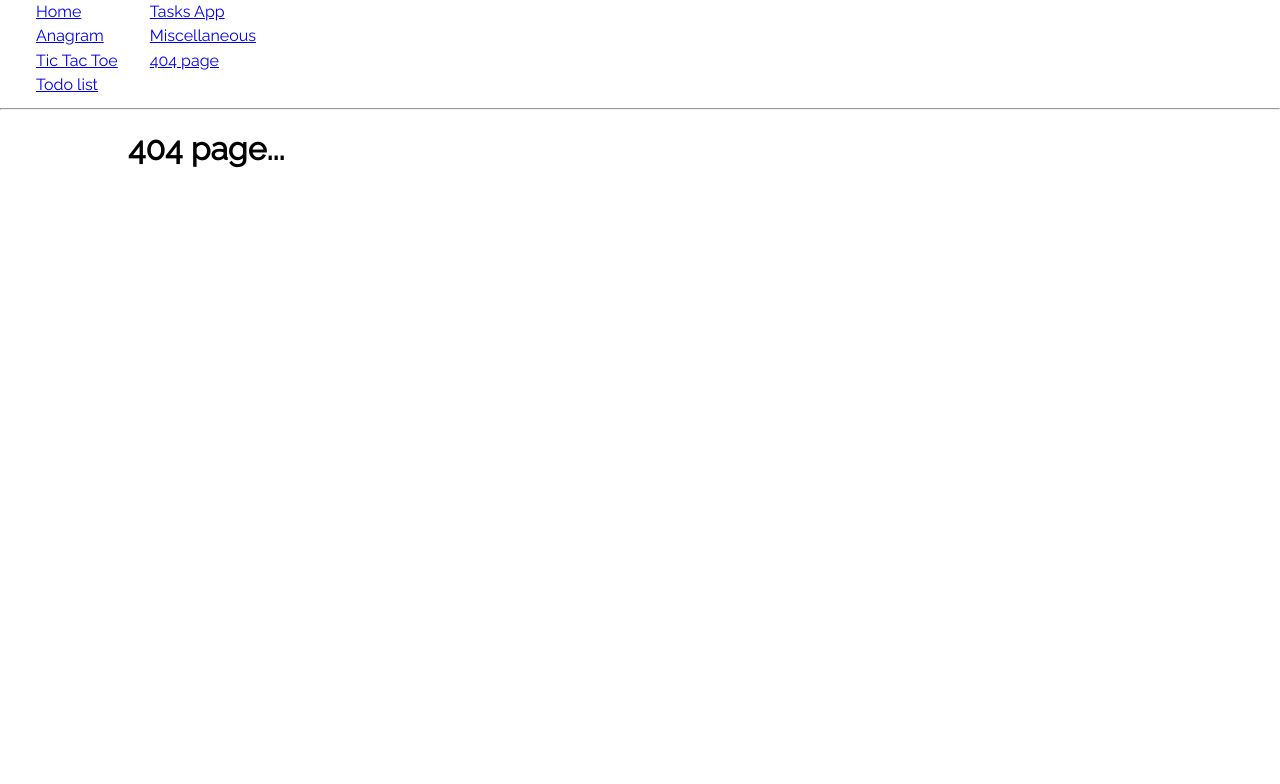
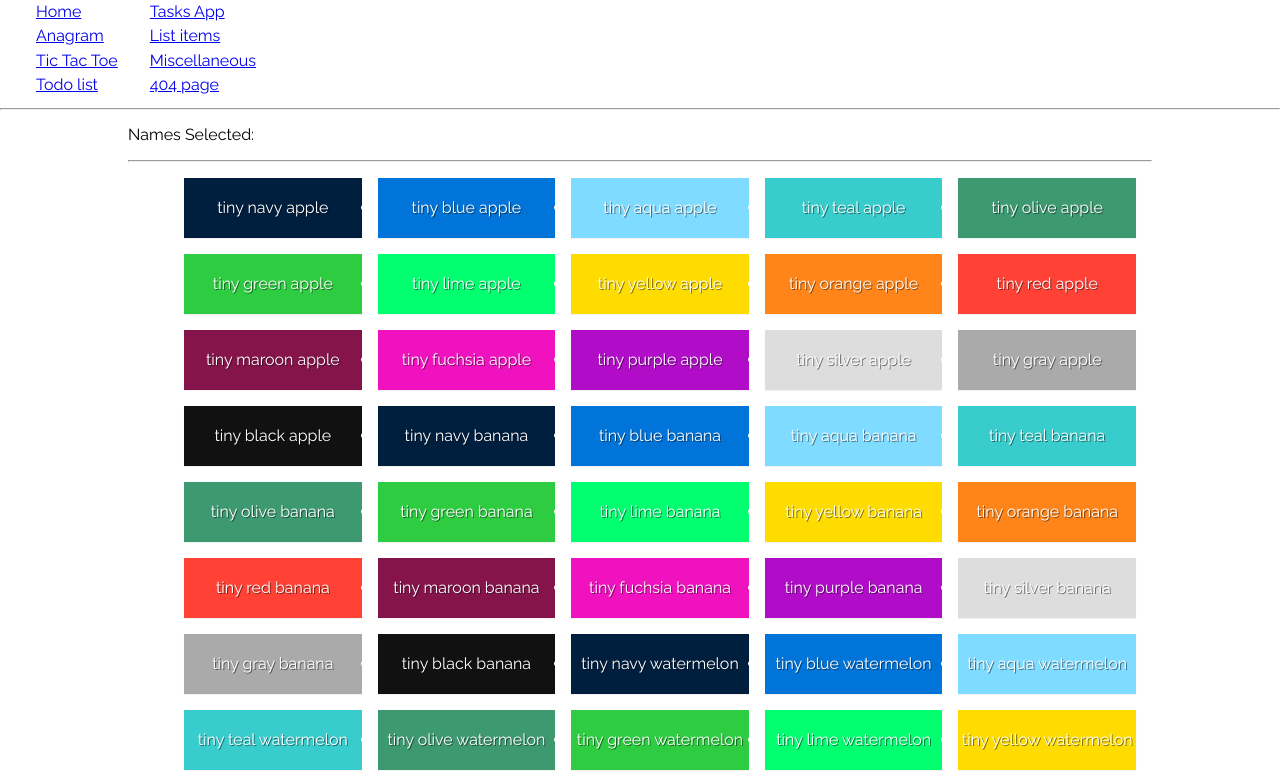
Before and after one commit to daigof/daigof.github.io, a React (Create React App) app: page /examples-2022-react-ts/list-items in a window 1280 px wide. Before the commit this address had no page. Shown: the top 784 px of the page. Built offline with nearby package versions, Linux system fonts and the light colour scheme.

Commit message:
list item selector

```diff
--- a/src/components/layout/index.tsx
+++ b/src/components/layout/index.tsx
@@ -24,6 +24,9 @@ const Layout = () => (
           <Link to="/tasks-app">Tasks App</Link>
         </li>
         <li>
+          <Link to="/list-items">List items</Link>
+        </li>
+        <li>
           <Link to="/misc">Miscellaneous</Link>
         </li>
         <li>
--- /dev/null
+++ b/src/components/listItemsSelector/index.tsx
@@ -0,0 +1,42 @@
+import React, { useState } from "react";
+
+import items from "./items";
+import ListItem from "./listItem";
+import "./styles.css";
+
+const ListItemsSelector = () => {
+  const [selectedNamesList, setSelectedNamesList] = useState<Array<string>>([]);
+
+  const handleSelection = (name: string) => {
+    if (selectedNamesList.includes(name)) {
+      // Remove item
+      setSelectedNamesList((selectedNamesList) =>
+        selectedNamesList.filter((item) => item !== name)
+      );
+    } else {
+      // Add item
+      setSelectedNamesList((selectedNamesList) => [...selectedNamesList, name]);
+    }
+  };
+
+  return (
+    <>
+      <div>
+        <p>Names Selected: {selectedNamesList.join(", ")}</p>
+      </div>
+      <hr />
+      <ul className="List">
+        {items.map((item) => (
+          <ListItem
+            key={item.name}
+            item={item}
+            isSelected={selectedNamesList.includes(item.name)}
+            handleSelection={handleSelection}
+          />
+        ))}
+      </ul>
+    </>
+  );
+};
+
+export default ListItemsSelector;
--- /dev/null
+++ b/src/components/listItemsSelector/items.ts
@@ -0,0 +1,62 @@
+// @ts-nocheck
+const sizes = ["tiny", "small", "medium", "large", "huge"];
+const colors = [
+  "navy",
+  "blue",
+  "aqua",
+  "teal",
+  "olive",
+  "green",
+  "lime",
+  "yellow",
+  "orange",
+  "red",
+  "maroon",
+  "fuchsia",
+  "purple",
+  "silver",
+  "gray",
+  "black",
+];
+const fruits = [
+  "apple",
+  "banana",
+  "watermelon",
+  "orange",
+  "peach",
+  "tangerine",
+  "pear",
+  "kiwi",
+  "mango",
+  "pineapple",
+];
+
+const items = sizes.reduce(
+  (items, size) => [
+    ...items,
+    ...fruits.reduce(
+      (acc1, fruit) => [
+        ...acc1,
+        ...colors.reduce(
+          (acc2, color) => [
+            ...acc2,
+            {
+              name: `${size} ${color} ${fruit}`,
+              color,
+            },
+          ],
+          []
+        ),
+      ],
+      []
+    ),
+  ],
+  []
+);
+
+export interface Item {
+  name: string;
+  color: string;
+}
+
+export default items as Item[];
--- /dev/null
+++ b/src/components/listItemsSelector/listItem.tsx
@@ -0,0 +1,42 @@
+import React, { useEffect, useRef } from "react";
+
+import type { Item } from "./items";
+
+interface ListItemProps {
+  item: Item;
+  handleSelection: (itemName: string) => void;
+  isSelected: boolean;
+}
+
+/*
+  return true for skipping
+  return false to render
+  */
+const propsAreEqual = (prevProps: ListItemProps, nextProps: ListItemProps) => {
+  if (prevProps.isSelected === nextProps.isSelected) {
+    return true;
+  }
+
+  return false;
+};
+
+const ListItem: React.FC<ListItemProps> = React.memo(
+  ({ item, handleSelection, isSelected }) => {
+    const rendersCount = useRef(0);
+    useEffect(() => console.log(rendersCount.current++));
+
+    return (
+      <li
+        className={`List__item List__item--${item.color} ${
+          isSelected ? "List__item__selected" : ""
+        }`}
+        onClick={() => handleSelection(item.name)}
+      >
+        {item.name}
+      </li>
+    );
+  },
+  propsAreEqual
+);
+
+export default ListItem;
--- /dev/null
+++ b/src/components/listItemsSelector/styles.css
@@ -0,0 +1,90 @@
+.List {
+  margin: 16px;
+  display: grid;
+  grid-template-columns: repeat(auto-fill, minmax(150px, 1fr));
+  grid-auto-rows: 60px;
+  grid-gap: 16px;
+}
+
+.List__item {
+  line-height: 60px;
+  text-align: center;
+  color: white;
+  text-shadow: 1px 1px rgba(0, 0, 0, 0.5);
+  box-shadow: 0px 1px 1px 0px rgba(0, 0, 0, 0.05);
+}
+
+.List__item:hover {
+  cursor:pointer;
+  transform: scale(1.05);
+}
+
+.List__item__selected {
+  outline: red solid 2px;
+}
+
+/* Taken from https://clrs.cc/ */
+
+.List__item--navy {
+  background-color: #001f3f;
+}
+
+.List__item--blue {
+  background-color: #0074d9;
+}
+
+.List__item--aqua {
+  background-color: #7fdbff;
+}
+
+.List__item--teal {
+  background-color: #39cccc;
+}
+
+.List__item--olive {
+  background-color: #3d9970;
+}
+
+.List__item--green {
+  background-color: #2ecc40;
+}
+
+.List__item--lime {
+  background-color: #01ff70;
+}
+
+.List__item--yellow {
+  background-color: #ffdc00;
+}
+
+.List__item--orange {
+  background-color: #ff851b;
+}
+
+.List__item--red {
+  background-color: #ff4136;
+}
+
+.List__item--maroon {
+  background-color: #85144b;
+}
+
+.List__item--fuchsia {
+  background-color: #f012be;
+}
+
+.List__item--purple {
+  background-color: #b10dc9;
+}
+
+.List__item--black {
+  background-color: #111111;
+}
+
+.List__item--gray {
+  background-color: #aaaaaa;
+}
+
+.List__item--silver {
+  background-color: #dddddd;
+}
--- a/src/index.tsx
+++ b/src/index.tsx
@@ -11,6 +11,7 @@ import TicTacToe from "./components/ticTacToe";
 import Miscellaneous from "./components/miscellaneous";
 import TodoList from "./components/todoList";
 import TasksApp from "./components/tasksApp";
+import ListItemsSelector from "./components/listItemsSelector";
 
 const root = ReactDOM.createRoot(
   document.getElementById("root") as HTMLElement
@@ -27,6 +28,7 @@ root.render(
           <Route path="misc" element={<Miscellaneous />} />
           <Route path="todo-list" element={<TodoList />} />
           <Route path="tasks-app" element={<TasksApp />} />
+          <Route path="list-items" element={<ListItemsSelector />} />
 
           {/* Using path="*"" means "match anything", so this route
                 acts like a catch-all for URLs that we don't have explicit
```
